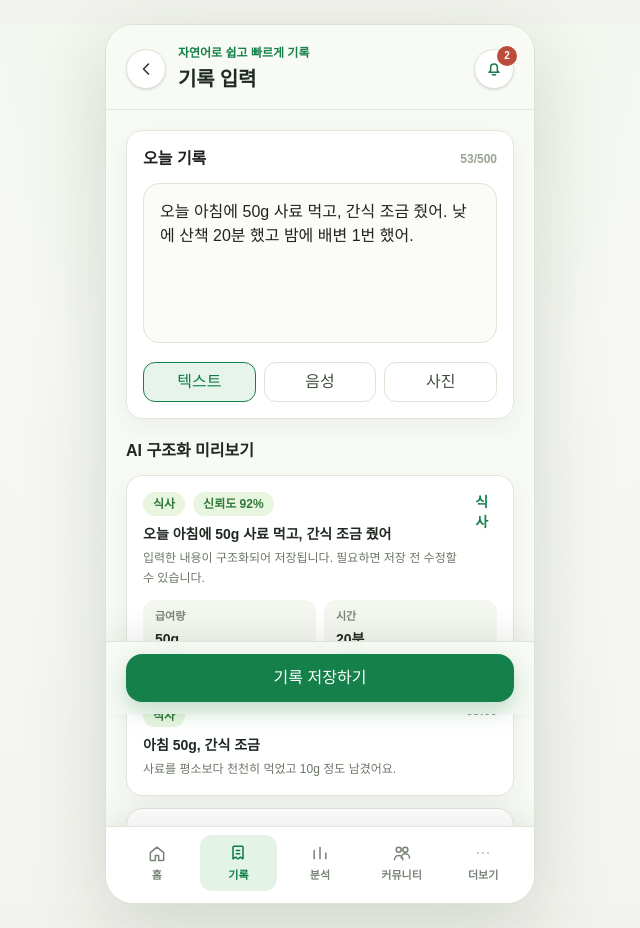
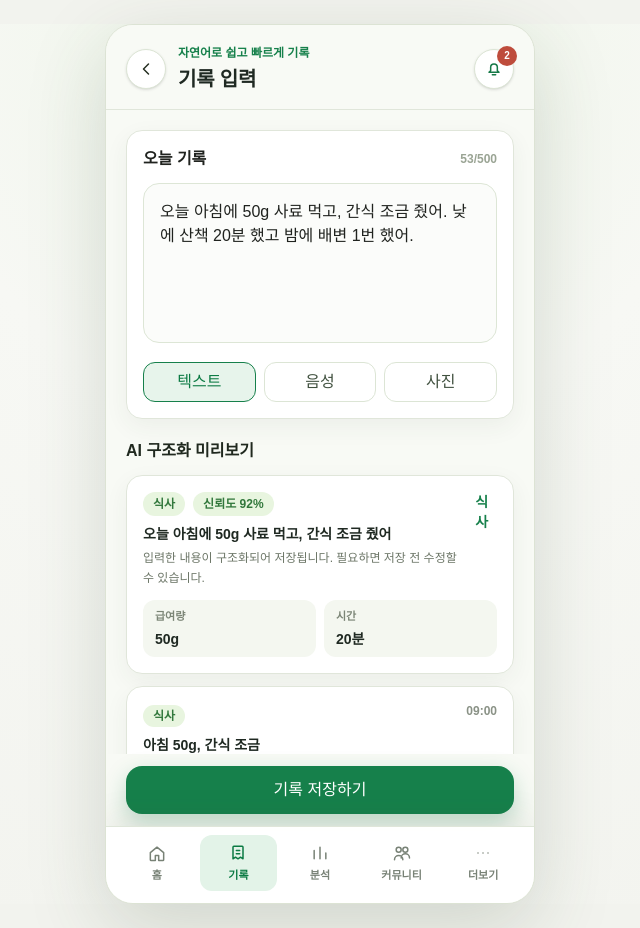
Before and after one commit to PU3-Lab/pet-log-v1.0, a Next.js app in the folder app/web/: page /record in a window 1280 px wide. Shown: the whole page, without its empty margins (320-960 px from the left). Built offline with nearby package versions, Linux system fonts and the light colour scheme.

Commit message:
feat: add bottom action support to AppShell component

```diff
--- a/app/web/src/app/record/page.tsx
+++ b/app/web/src/app/record/page.tsx
@@ -81,7 +81,21 @@ export default function RecordPage() {
   }
 
   return (
-    <AppShell subtitle="자연어로 쉽고 빠르게 기록" title="기록 입력">
+    <AppShell
+      bottomAction={
+        <button
+          className={`h-12 w-full rounded-2xl text-base font-bold text-white shadow-[0_8px_22px_rgba(22,128,75,0.25)] ${
+            isInvalid ? "bg-[#8ab99f]" : "bg-[#16804b]"
+          }`}
+          onClick={handleSave}
+          type="button"
+        >
+          기록 저장하기
+        </button>
+      }
+      subtitle="자연어로 쉽고 빠르게 기록"
+      title="기록 입력"
+    >
       <div className="space-y-5">
         <Card>
           <div className="mb-3 flex items-center justify-between">
@@ -215,17 +229,6 @@ export default function RecordPage() {
           </div>
         </section>
 
-        <div className="sticky bottom-0 z-20 -mx-5 border-t border-[#e0e6da] bg-[#f8faf5]/95 px-5 pb-3 pt-3 shadow-[0_-12px_28px_rgba(46,63,42,0.08)] backdrop-blur">
-          <button
-            className={`h-12 w-full rounded-2xl text-base font-bold text-white shadow-[0_8px_22px_rgba(22,128,75,0.25)] ${
-              isInvalid ? "bg-[#8ab99f]" : "bg-[#16804b]"
-            }`}
-            onClick={handleSave}
-            type="button"
-          >
-            기록 저장하기
-          </button>
-        </div>
       </div>
     </AppShell>
   );
--- a/app/web/src/components/app-shell.tsx
+++ b/app/web/src/components/app-shell.tsx
@@ -19,10 +19,11 @@ type AppShellProps = {
   title: string;
   subtitle?: string;
   action?: ReactNode;
+  bottomAction?: ReactNode;
   children: ReactNode;
 };
 
-export function AppShell({ title, subtitle, action, children }: AppShellProps) {
+export function AppShell({ title, subtitle, action, bottomAction, children }: AppShellProps) {
   const pathname = usePathname();
   const { records } = usePetLog();
   const notificationCount = getCareNotifications(records).length;
@@ -66,7 +67,13 @@ export function AppShell({ title, subtitle, action, children }: AppShellProps) {
           </div>
         </header>
 
-        <div className="min-h-0 flex-1 overflow-y-auto px-5 pb-28 pt-5">{children}</div>
+        <div className={`min-h-0 flex-1 overflow-y-auto px-5 pt-5 ${bottomAction ? "pb-5" : "pb-28"}`}>{children}</div>
+
+        {bottomAction ? (
+          <div className="z-20 shrink-0 bg-transparent px-5 pb-3 pt-3">
+            {bottomAction}
+          </div>
+        ) : null}
 
         <nav className="z-30 shrink-0 border-t border-[#dfe6d9] bg-white/95 px-3 pb-3 pt-2 shadow-[0_-12px_30px_rgba(46,63,42,0.08)] backdrop-blur">
           <div className="grid grid-cols-5 gap-1">
```
